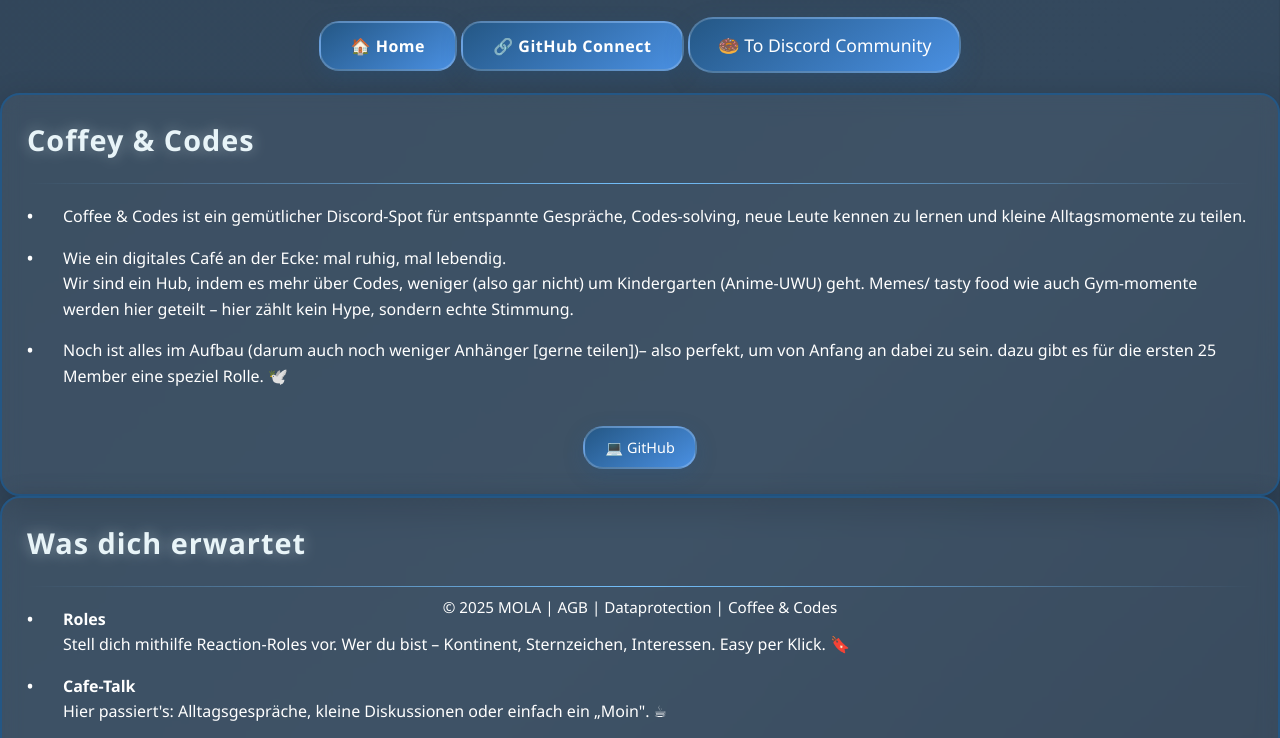
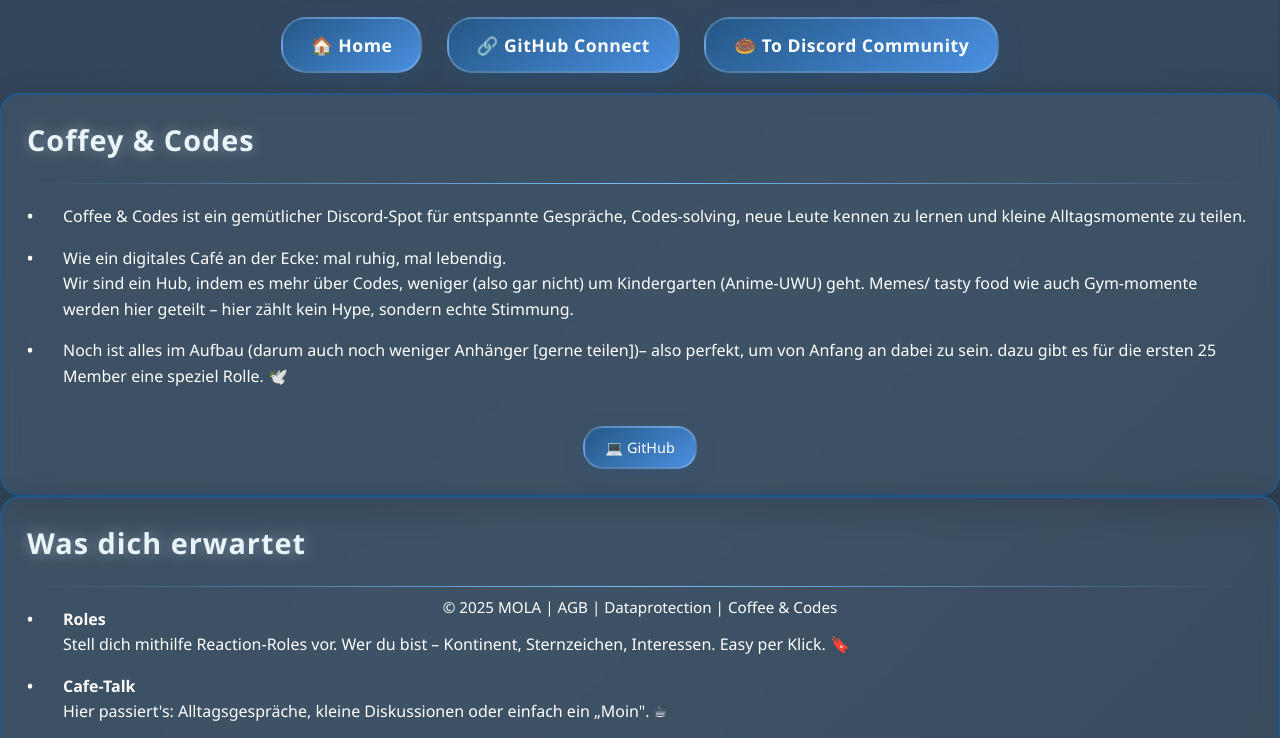
Before and after one commit to molaskidata/discord-bot-web, a plain HTML site: page Website/index.html in a window 1280 px wide. Shown: the part 167-905 px from the top of the page. Drawn offline with Linux system fonts and the light colour scheme; a web font is replaced by a local one.

Commit message:
Unify navigation buttons with consistent hover effects

```diff
--- a/Website/index.html
+++ b/Website/index.html
@@ -22,9 +22,9 @@
     </header>
 
     <div class="button-container" id="homeButtonContainer">
-        <button class="tab-button active" data-page="home">🏠 Home</button>
-        <button class="tab-button" data-page="github-connect">🔗 GitHub Connect</button>
-        <a href="https://discord.gg/Xvqa7GFJGN" class="discord-button" target="_blank">
+        <a href="/" class="nav-button active" data-page="home">🏠 Home</a>
+        <a href="/github-connect.html" class="nav-button" data-page="github-connect">🔗 GitHub Connect</a>
+        <a href="https://discord.gg/Xvqa7GFJGN" class="nav-button" target="_blank">
             🍩 To Discord Community
         </a>
     </div>
--- a/Website/styles.css
+++ b/Website/styles.css
@@ -291,34 +291,38 @@
     z-index: 2;
 }
 
-.tab-button {
+.tab-button,
+.nav-button {
     display: inline-block;
     background: linear-gradient(145deg, #245785, #4a90e2);
     color: #ffffff;
-    padding: 12px 30px;
-    border-radius: 20px;
+    padding: 14px 28px;
+    margin: 0 10px;
+    border-radius: 25px;
+    border: 2px solid rgba(255, 255, 255, 0.2);
     text-decoration: none;
     font-family: 'Balloo 2', 'Segoe UI', Tahoma, Geneva, Verdana, sans-serif;
-    font-size: 1rem;
+    font-size: 1.1rem;
     font-weight: 600;
     transition: all 0.3s ease;
-    box-shadow: 0 6px 20px rgba(36, 87, 133, 0.3);
-    border: 2px solid rgba(255, 255, 255, 0.2);
+    box-shadow: 0 8px 25px rgba(36, 87, 133, 0.3);
     cursor: pointer;
     letter-spacing: 0.5px;
 }
 
-.tab-button:hover {
+.tab-button:hover,
+.nav-button:hover {
     transform: translateY(-3px) scale(1.05);
-    box-shadow: 0 8px 25px rgba(36, 87, 133, 0.5);
+    box-shadow: 0 12px 35px rgba(36, 87, 133, 0.5);
     border-color: rgba(255, 255, 255, 0.6);
     background: linear-gradient(145deg, #4a90e2, #74c0fc);
 }
 
-.tab-button.active {
+.tab-button.active,
+.nav-button.active {
     background: linear-gradient(145deg, #245785, #4a90e2);
     border-color: rgba(255, 255, 255, 0.2);
-    box-shadow: 0 6px 20px rgba(36, 87, 133, 0.3);
+    box-shadow: 0 8px 25px rgba(36, 87, 133, 0.3);
 }
 
 .button-container {
@@ -326,28 +330,6 @@
     margin: 20px 0;
     position: relative;
     z-index: 2;
-}
-
-.discord-button {
-    display: inline-block;
-    background: linear-gradient(145deg, #245785, #4a90e2);
-    color: #ffffff;
-    padding: 14px 28px;
-    border-radius: 25px;
-    text-decoration: none;
-    font-family: 'Segoe UI', Tahoma, Geneva, Verdana, sans-serif;
-    font-size: 1.1rem;
-    font-weight: 500;
-    transition: all 0.3s ease;
-    box-shadow: 0 8px 25px rgba(36, 87, 133, 0.3);
-    border: 2px solid rgba(255, 255, 255, 0.2);
-}
-
-.discord-button:hover {
-    transform: translateY(-3px) scale(1.05);
-    box-shadow: 0 12px 35px rgba(36, 87, 133, 0.5);
-    border-color: rgba(255, 255, 255, 0.6);
-    background: linear-gradient(145deg, #4a90e2, #74c0fc);
 }
 
 .github-button, .discord-profile-button {
```
